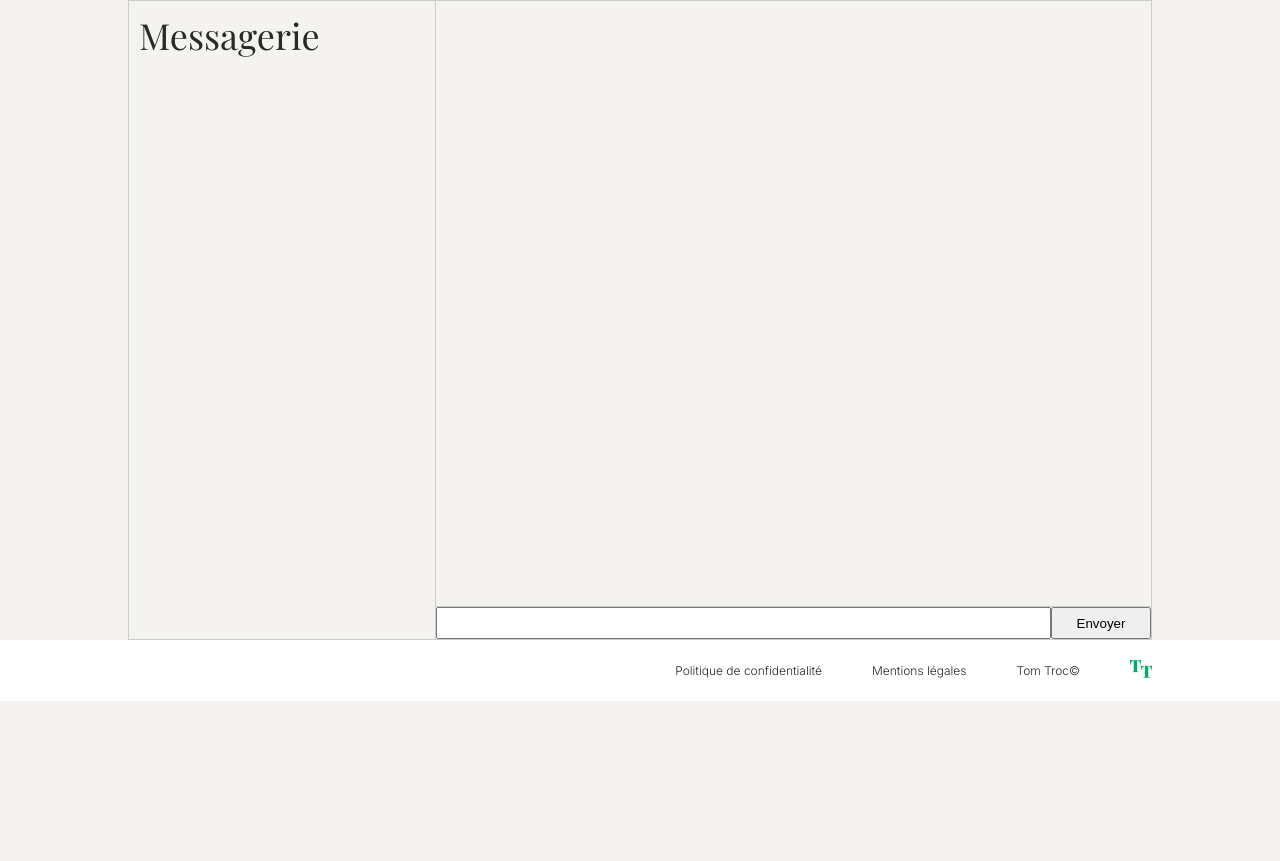
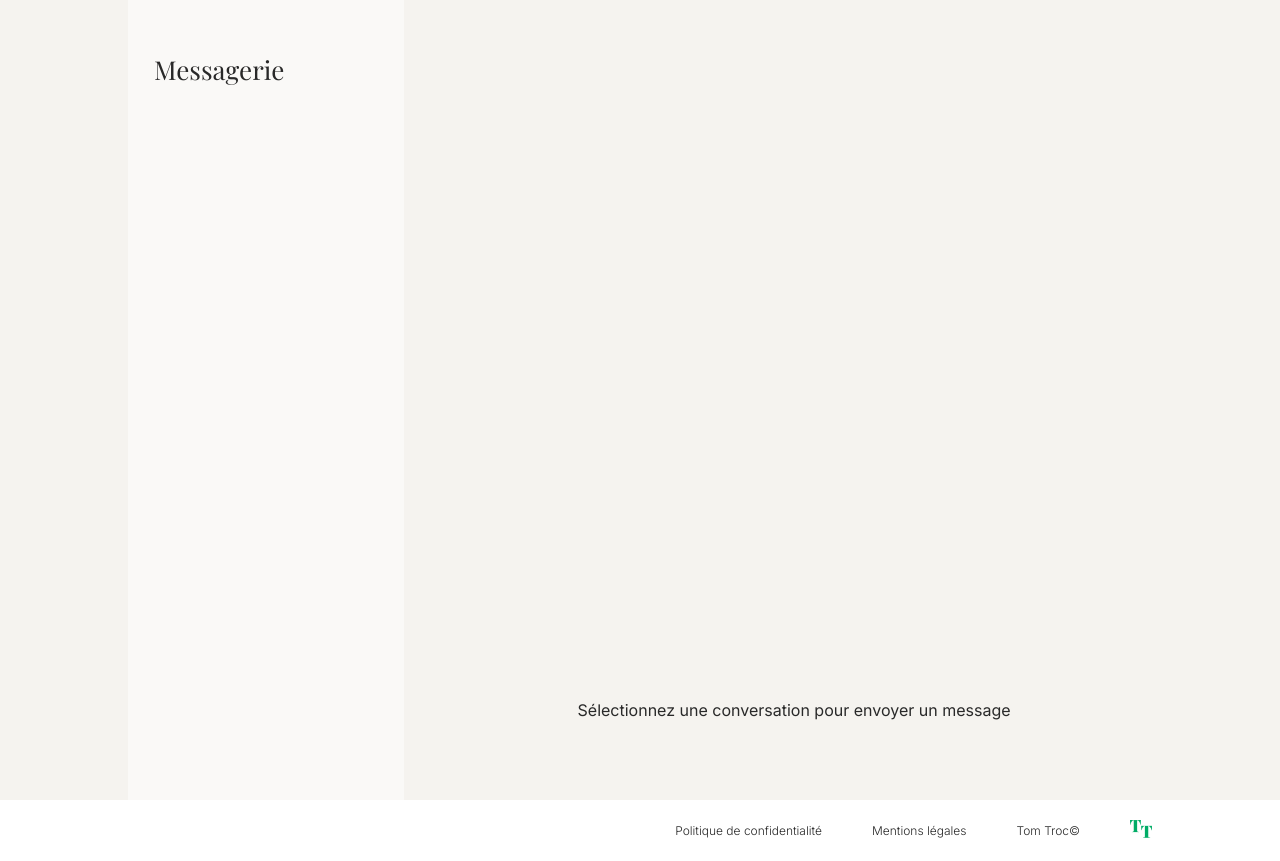
Before and after one commit to ChrisAnger59/TomTroc, a PHP site: template app/Views/mailBox.php in a window 1280 px wide. Shown: the part 81-942 px from the top of the page. Before the commit the page ends 782 px from the top, so only its background shows below. Run offline with PHP 8.4, Linux system fonts and the light colour scheme; the template is opened without the code that fills it, so the values that code supplies are empty.

Commit message:
feat(mailBoxDisplay) (#34)

```diff
--- a/app/Core/Router.php
+++ b/app/Core/Router.php
@@ -45,7 +45,6 @@ class Router
                 $mailController = new MailController();
                 $mailController->showMessages();
                 break;
-
 
             case 'sendMessage':
                 $mailController = new MailController();
--- a/app/Views/editBookForm.php
+++ b/app/Views/editBookForm.php
@@ -13,7 +13,7 @@
 
                 <label for="bookPicture">Modifier la photo</label>
                 <input type="file" name="bookPicture" id="bookPicture" hidden>
-                <input type="submit" value="✔" id="upload-validator">
+                <input type="submit" value="✔" class="upload-validator">
 
             </form>
         </div>
--- a/app/Views/mailBox.php
+++ b/app/Views/mailBox.php
@@ -6,10 +6,22 @@
             <h1>Messagerie</h1>
 
                 <?php foreach ($conversations as $conversation): ?>
-                    <a href="index.php?action=messages&user=<?= $conversation->getOtherUser()->getId() ?>">
-                        <div class="conversation-card">
-                            <strong><?= htmlspecialchars($conversation->getOtherUser()->getNickname()) ?></strong><br>
-                            <small><?= htmlspecialchars(substr($conversation->getContent(), 0, 30)) ?></small>
+
+                    <?php
+                        $convUserId = $conversation->getOtherUser()->getId();
+                        $isActive = ($convUserId == $otherUserId);
+                    ?>
+
+                    <a href="index.php?action=messages&user=<?= $convUserId ?>">
+                        <div class="conversation-card <?= $isActive ? 'active' : '' ?>">
+                            <img src="<?= $conversation->getOtherUser()->getProfilePicturePath() ?>">
+                            <div id="conv-col">
+                                <div id="conv-row">
+                                    <p><?= htmlspecialchars($conversation->getOtherUser()->getNickname()) ?></p>
+                                    <p><?= App\Services\Utils::convertDateFormatHour($conversation->getCreatedAt()) ?></p>
+                                </div>
+                                <small><?= htmlspecialchars(substr($conversation->getContent(), 0, 30)) ?></small>
+                            </div>
                         </div>
                     </a>
                 <?php endforeach; ?>
@@ -19,26 +31,57 @@
 
         <div class="chat">
 
+            <?php if ($messages): ?>
+            <div id="messages-header">
+                <img src="<?= $otherUser->getProfilePicturePath() ?>">
+                <h2><?= $otherUser->getNickname() ?></h2>
+            </div>
+            <?php endif; ?>
+
                 <div class="messages">
 
 
                     <?php foreach ($messages as $message): ?>
-                        <div class="message <?= $message->getSenderId() === $userId ? 'sent' : 'received' ?>">
-                            <p><?= App\Services\Utils::convertDateToFrenchFormat($message->getCreatedAt()) ?></p>
-                            <p><?= htmlspecialchars($message->getContent()) ?></p>
+
+                        <div class="<?= $message->getSenderId() === $userId ? 'sent' : 'received' ?>">
+                            <div id="subMessage">
+                                <?php if ($message->getSenderId() === $otherUserId): ?>
+                                    <img src="<?= $otherUser->getProfilePicturePath() ?>">
+                                <?php endif; ?>
+                                <p><?= App\Services\Utils::convertDateFormat($message->getCreatedAt()) ?></p>
+                            </div>
+
+                            <p class="message"><?= htmlspecialchars($message->getContent()) ?></p>
                         </div>
+
                     <?php endforeach; ?>
 
                 </div>
 
+                <?php if ($otherUserId): ?>
+
                 <form method="POST" action="index.php?action=sendMessage" class="send-form">
                     <input type="hidden" name="receiver_id" value="<?= $otherUserId ?>">
-                    <textarea name="content" required></textarea>
+                    <textarea name="content" placeholder="Tapez votre message ici" required></textarea>
                     <button type="submit">Envoyer</button>
                     <?php if ($otherUserId): ?>
-                        <a href="index.php?action=messages&user=<?= $otherUserId ?>">Refresh</a>
+                        <a href="index.php?action=messages&user=<?= $otherUserId ?>">
+                            <svg xmlns="http://www.w3.org/2000/svg" width="20" height="20" viewBox="0 0 24 24" fill="none" stroke="currentColor" stroke-width="2">
+                                <path d="M23 4v6h-6"></path>
+                                <path d="M1 20v-6h6"></path>
+                                <path d="M3.51 9a9 9 0 0114.13-3.36L23 10M1 14l5.37 4.36A9 9 0 0020.49 15"></path>
+                            </svg>
+                        </a>
                     <?php endif; ?>
                 </form>
+
+                <?php else: ?>
+
+                    <div class="no-conversation">
+                        <p>Sélectionnez une conversation pour envoyer un message</p>
+                    </div>
+
+                <?php endif; ?>
 
         </div>
 
--- a/app/Views/main.php
+++ b/app/Views/main.php
@@ -22,7 +22,7 @@
             </div>
 
             <div class="nav-group">
-                <a href="index.php?action=mailBox"><img src="./images/Icon messagerie.png" width="15px">Messagerie</a>
+                <a href="index.php?action=mailBox"><img src="./images/Icon messagerie.png" width="15px">Messagerie<?php if(isset($currentIdUser)): ?><span><?= $unreadCount ?></span><?php endif; ?></a>
                 <a href="index.php?action=profil"><img src="./images/Icon mon compte.png" width="10px">Mon compte</a>
 
                 <?php if(isset($currentIdUser)): ?>
--- a/app/Views/profil.php
+++ b/app/Views/profil.php
@@ -13,7 +13,7 @@
 
                     <label for="photo">Modifier</label>
                     <input type="file" name="photo" id="photo" hidden>
-                    <input type="submit" value="✔" id="upload-validator">
+                    <input type="submit" value="✔" class="upload-validator">
 
                 </form>
             </div>
--- a/public/css/style.css
+++ b/public/css/style.css
@@ -850,36 +862,69 @@ input::placeholder {
 #mail-box-section {
     width: 80%;
     margin: auto;
+    height: 800px;
 }
 
 .messaging {
     display: flex;
-    height: 80vh;
-    border: 1px solid #ccc;
+    height: 100%;
 }
 
 /* LEFT */
 .conversations {
-    width: 30%;
-    border-right: 1px solid #ccc;
-    overflow-y: auto;
-    padding: 10px;
+    width: 27%;
+    background-color: #FAF9F7;
+    height: 100%;
+}
+
+.conversations h1 {
+    font-size: 26px;
+    margin: 1em;
+    margin-top: 2em;
 }
 
 .conversation-card {
-    padding: 10px;
+    padding: 20px;
     margin-bottom: 5px;
-    background: #f5f5f5;
+    display: flex;
 }
 
 .conversation-card:hover {
-    background: #eaeaea;
+    background: #FFFFFF;
+}
+
+.conversation-card.active {
+    background-color: #FFFFFF;
+}
+
+
+.conversation-card img {
+    width: 48px;
+    height: 48px;
+    object-fit: cover;
+    border-radius: 25px;
+}
+
+.conversation-card #conv-col {
+    display: flex;
+    flex-direction: column;
+    width: 80%;
+    padding-left: 10px;
+    gap: 5px;
+}
+
+.conversation-card #conv-row {
+    display: flex;
+    flex-direction: row;
+    justify-content: space-between;
 }
 
 .chat {
     width: 70%;
     display: flex;
     flex-direction: column;
+    margin-left: 2em;
+    margin-bottom: 5em;
 }
 
 .messages {
@@ -891,35 +936,135 @@ input::placeholder {
     justify-content: flex-end;
 }
 
+#messages-header img {
+    width: 48px;
+    height: 48px;
+    object-fit: cover;
+    border-radius: 25px;
+}
+
+#messages-header {
+    display: flex;
+    flex-direction: row;
+    align-items: center;
+    gap: 1em;
+    padding: 1em;
+}
+
+#messages-header h2 {
+    font-weight: 600;
+    font-size: 14px;
+}
+
 .message {
-    width: 50%;
+    width: fit-content;
     padding: 8px;
     margin: 5px 0;
     border-radius: 8px;
     height: fit-content;
+    font-size: 12px;
+}
+
+.messages #subMessage img {
+    width: 25px;
+    height: 25px;
+    object-fit: cover;
+    border-radius: 15px;
 }
 
 .sent {
-    background: #d1e7dd;
     align-self: flex-end;
+    width: fit-content;
+}
+
+.sent .message {
+    background: #EDF2F6;
 }
 
 .received {
-    background: #f8d7da;
     align-self: flex-start;
+    width: 50%;
 }
 
+.received .message {
+    background: #FFFFFF;
+}
+
+.sent #subMessage {
+    text-align: end;
+}
+
+.received #subMessage {
+    text-align: start;
+    width: 100%;
+    display: flex;
+    flex-direction: row;
+    gap: 1em;
+    align-items: center;
+}
+
+#subMessage p {
+    color: #A6A6A6;
+    font-size: 12px;
+}
 
 .send-form {
     display: flex;
-    border-top: 1px solid #ccc;
+    flex-direction: row;
+    gap: 1em;
 }
 
 .send-form textarea {
     flex: 1;
     resize: none;
+    border: 1px solid #F0F0F0;
+    border-radius: 6px;
+    width: 628px;
+    height: 49px;
+    margin-left: 1em;
+    padding: 1em;
+    font-family: "Inter", sans-serif;
+    font-size: 14px;
 }
 
+.send-form textarea::placeholder {
+    color: #A6A6A6;
+}
+
+
 .send-form button {
-    width: 100px;
+    background-color: #00AC66;
+    color: white;
+    border-radius: 10px;
+    border: none;
+    cursor: pointer;
+    transition: 0.3s;
+    width: 132px;
+    padding: 1em;
+    align-content: center;
+    font-family: "Inter", sans-serif;
+    font-weight: 600;
+    font-size: 16px;
 }
+
+.send-form a {
+    background-color: #00AC66;
+    color: white;
+    border-radius: 10px;
+    border: none;
+    transition: 0.3s;
+    padding: 1em;
+    text-align: center;
+    align-content: center;
+    font-weight: 600;
+    font-size: 16px;
+}
+
+.send-form button:hover, .send-form a:hover {
+    background-color: #006D41;
+}
+
+.no-conversation p {
+    width: fit-content;
+    margin: auto;
+}
```
Also changed, not shown: other parts of public/css/style.css (+20 -8 lines), app/Controllers/MailController.php (+25 -5 lines), app/Core/View.php (+9 -0 lines), app/Models/Message.php (+12 -0 lines), app/Repositories/MessageManager.php (+32 -2 lines), app/Services/Utils.php (+9 -1 lines), public/uploads/users/6a54f9d50cde32.73529140.jpg (added), public/uploads/users/6a560e43234434.14604902.png (added).
